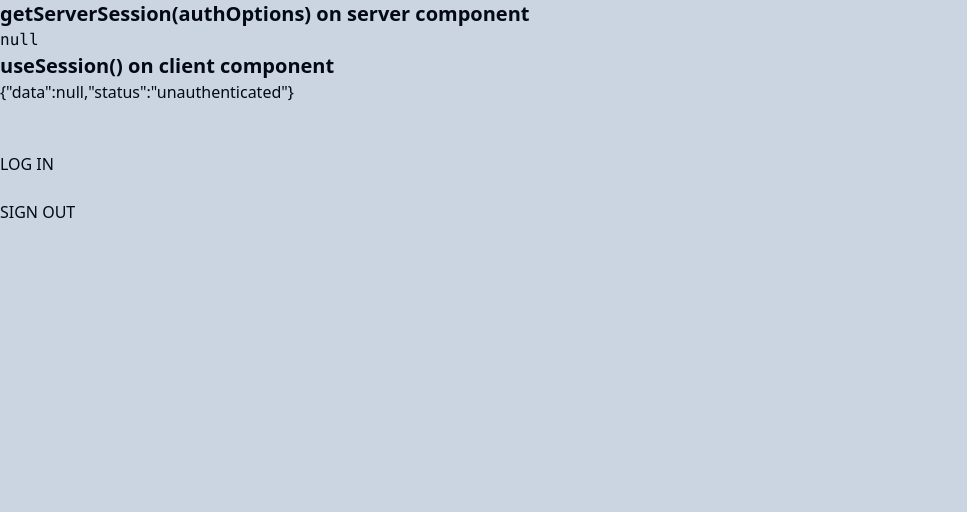
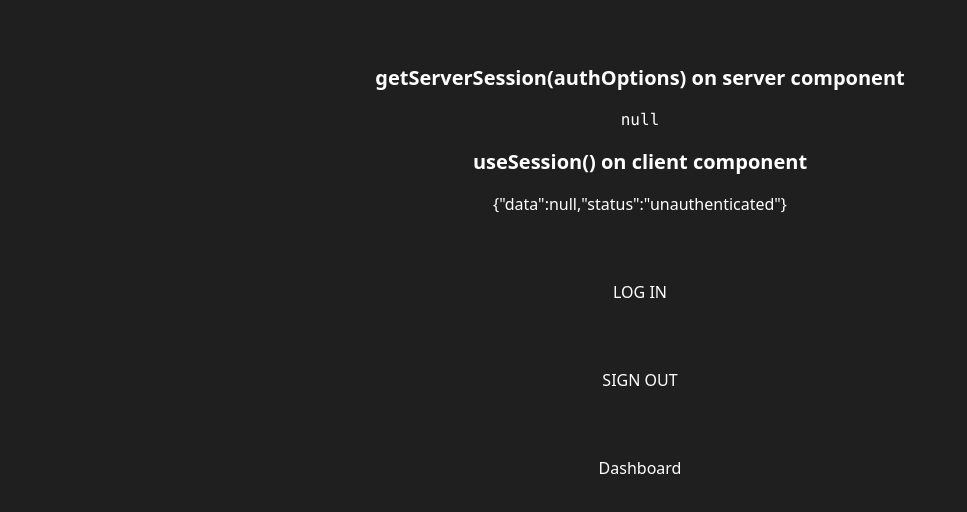
Before and after one commit to machina20/prisma-learning-, a Next.js app: page / in a window 1280 px wide. Shown: the top 512 px of the page, without its empty margins (0-967 px from the left). Built offline with nearby package versions, Linux system fonts and the light colour scheme; no server answers.

Commit message:
registration logs you in, login button is only visible without a session, custom login page is default

```diff
--- a/package.json
+++ b/package.json
@@ -3,7 +3,7 @@
   "version": "0.1.0",
   "private": true,
   "scripts": {
-    "dev": "next dev --turbo",
+    "dev": "next dev",
     "build": "prisma generate && next build",
     "start": "next start",
     "lint": "next lint"
--- a/src/app/api/auth/[...nextauth]/route.ts
+++ b/src/app/api/auth/[...nextauth]/route.ts
@@ -4,6 +4,9 @@ import { prisma } from "../../../../../lib/prisma";
 import { compare } from "bcrypt";
 
 export const authOptions: NextAuthOptions = {
+  pages:{
+    signIn: '/login'
+  },
   session: {
     strategy: "jwt"
 
--- a/src/app/dashboard/page.tsx
+++ b/src/app/dashboard/page.tsx
@@ -1,3 +1,16 @@
+import Link from "next/link";
+
 export default function () {
-	return <div>This is a protected page</div>;
+	return (
+		<main className=" bg-[#201F1F] text-white h-screen">
+			<div className=" text-6xl pt-16 flex justify-center ">
+				You should only be seeing this if you are auth'd
+			</div>
+			<div className="flex justify-center mt-16 text-xl">
+				<Link className="hover:underline" href={"/"}>
+					Return to Home
+				</Link>
+			</div>
+		</main>
+	);
 }
--- a/src/app/login/form.tsx
+++ b/src/app/login/form.tsx
@@ -7,6 +7,7 @@ import { useState } from "react";
 import { redirect } from "next/dist/server/api-utils";
 import { signIn } from "next-auth/react";
 import { Alert } from "@/components/ui/alert";
+import Credentials from "next-auth/providers/credentials";
 
 export const LoginForm = () => {
 	const [email, setEmail] = useState("");
@@ -15,11 +16,9 @@ export const LoginForm = () => {
 
 	const onSubmit = async (e: React.FormEvent) => {
 		e.preventDefault();
-
-		try {
-		} catch (err: any) {}
+		console.log("clicked login");
+		signIn("credentials", { email, password, callbackUrl: "/dashboard" });
 	};
-
 	return (
 		<form onSubmit={onSubmit} className="space-y-12 w-full sm:w-[400px]">
 			<div className="grid w-full  items-center gap-1.5">
--- a/src/app/login/page.tsx
+++ b/src/app/login/page.tsx
@@ -0,0 +1,19 @@
+import Link from "next/link";
+import { LoginForm } from "./form";
+
+export default function register() {
+	return (
+		<div className="h-screen  w-screen flex justify-center items-center sm:bg-[#201F1F]">
+			<div className="sm:shadow-xl px-8 py-8 sm:bg-white rounded-lg space-y-12">
+				<h1 className="font-semibold text-2xl">Log In</h1>
+				<LoginForm></LoginForm>
+				<p className="text-center">
+					Don't have an account?{" "}
+					<Link className="text-gray-500 hover:underline" href={"/register"}>
+						Sign Up
+					</Link>
+				</p>
+			</div>
+		</div>
+	);
+}
--- a/src/app/page.tsx
+++ b/src/app/page.tsx
@@ -2,25 +2,46 @@ import { getServerSession } from "next-auth";
 import { authOptions } from "./api/auth/[...nextauth]/route";
 import { User } from "./user";
 import { LoginButton, LogoutButton } from "./auth";
+import Link from "next/link";
 
 export default async function Home() {
 	const session = await getServerSession(authOptions);
 
 	return (
-		<main className="bg-slate-300 h-screen">
-			<h1 className="font-bold text-xl">
+		<main className="bg-[#201F1F] text-white h-screen space-y-4">
+			<h1 className="pt-16 flex justify-center font-bold text-xl">
 				getServerSession(authOptions) on server component
 			</h1>
+			<pre className="flex justify-center">{JSON.stringify(session)}</pre>
 
-			<pre>{JSON.stringify(session)}</pre>
-			<h1 className="font-bold text-xl">useSession() on client component</h1>
-			<User></User>
+			<h1 className="flex justify-center font-bold text-xl">
+				useSession() on client component
+			</h1>
+			<div className="flex justify-center">
+				<User></User>
+			</div>
+
 			<br></br>
 			<br></br>
-			<LoginButton></LoginButton>
+			{!session ? (
+				<div className="hover:underline flex justify-center">
+					<LoginButton />
+				</div>
+			) : (
+				<></>
+			)}
+
 			<br></br>
 			<br></br>
-			<LogoutButton></LogoutButton>
+			<div className="hover:underline flex justify-center">
+				<LogoutButton />
+			</div>
+
+			<br />
+			<br />
+			<Link className="hover:underline flex justify-center" href={"/dashboard"}>
+				Dashboard
+			</Link>
 		</main>
 	);
 }
--- a/src/app/register/form.tsx
+++ b/src/app/register/form.tsx
@@ -29,7 +29,7 @@ export const RegisterForm = () => {
 			});
 			if (res.ok) {
 				//redirect to login
-				signIn();
+				signIn("credentials", { email, password, callbackUrl: "/dashboard" });
 			} else {
 				console.log(error);
 				setError((await res.json()).error);
@@ -68,7 +68,7 @@ export const RegisterForm = () => {
 			<div className="w-full">
 				{error && <Alert>{error}</Alert>}
 				<Button className="w-full bg-[#201F1F] hover:bg-gray-600" size={"lg"}>
-					Register
+					Sign up
 				</Button>
 			</div>
 		</form>
```
